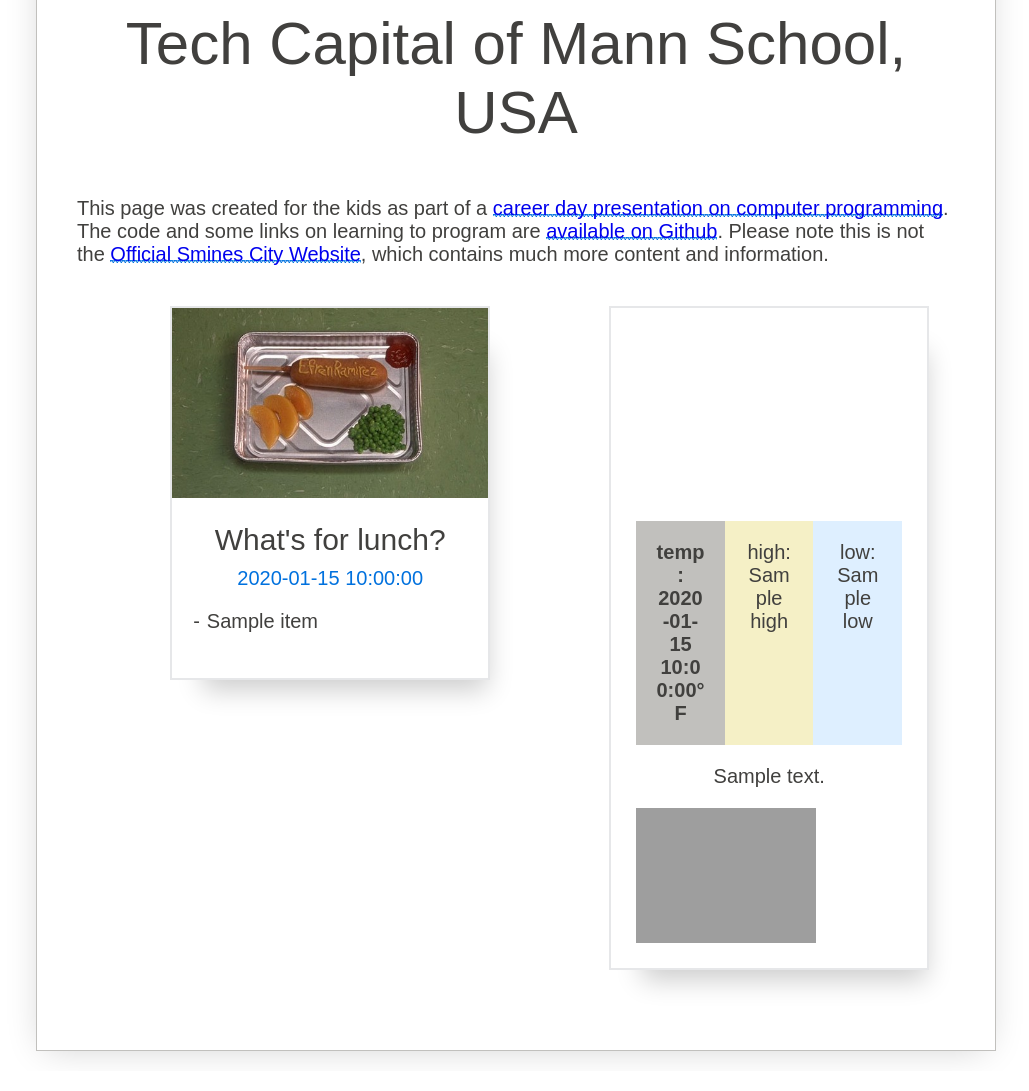
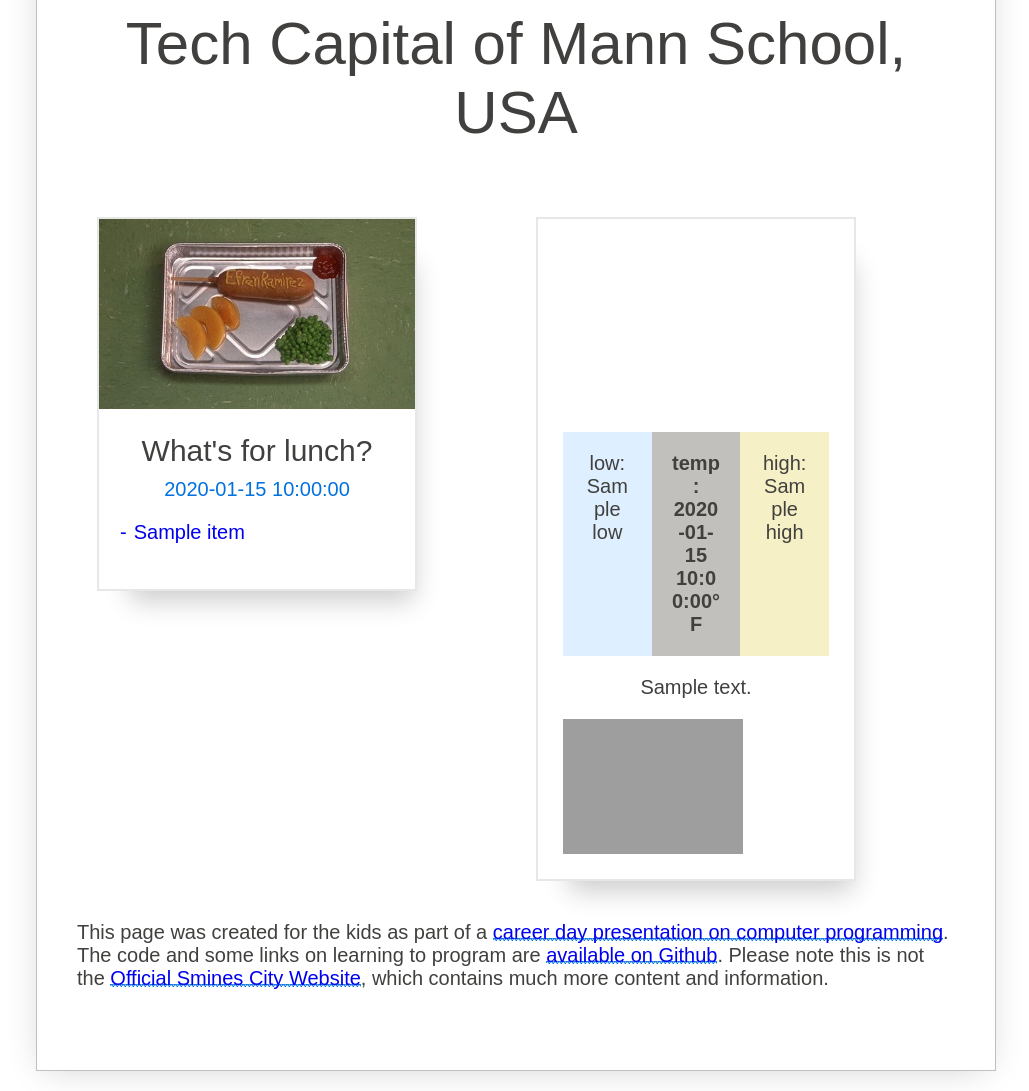
Before and after one commit to ekingery/How-To-Program-a-Computer, a Flask app: template templates/index.html in a window 1280 px wide. Shown: the part 251-1342 px from the top of the page, without its empty margins (124-1153 px from the left). Before the commit the page ends 1310 px from the top, so only its background shows below. Run offline with Flask 2, Linux system fonts and the light colour scheme; the template is opened without the code that fills it: most values are stand-ins (such as "Sample title", 1, 10 or a date in 2020); some web fonts are replaced; grey boxes are pictures that could not be loaded.

Commit message:
Favicon and other minor tweaks

```diff
--- a/templates/index.html
+++ b/templates/index.html
@@ -5,39 +5,38 @@
 		<meta name="viewport" content="width=device-width, initial-scale=1.0">
 		<meta http-equiv="X-UA-Compatible" content="ie=edge">
 		<meta http-equiv="refresh" content="300">
+    <link rel="apple-touch-icon-precomposed" href="/static/images/favicon.png">
 		<link rel="stylesheet" href="/static/css/paper.min.css">
+		<script src="/static/js/skycons.js"></script>
 		<title>Smines City</title>
-		<script src="/static/js/skycons.js"></script>
 	</head>
 	<body>
 		<div class="paper container">
 			<h1 style="text-align:center">Smines City</h1>
 			<h2 style="text-align:center">Tech Capital of Mann School, USA</h2>
-			<p>This page was created for the kids as part of a
-			<a href="https://docs.google.com/presentation/d/1b_1pT_NTi1K51UKJafgZk6ReqeyPi49H2iAuveSjHaE/edit?usp=sharing">career day presentation on computer programming</a>.
-			The code and some links on learning to program are <a href="https://github.com/ekingery/How-To-Program-a-Computer">available on Github</a>.
-			Please note this is not the <a href="http://www.op97.org/~esmith@op97.org/smines-city-website">Official Smines City Website</a>, which contains much more content and information.</p>
+			<div class="row flex-spaces">
 
-			<div class="row flex-spaces">
 				<!-- Lunch card -->
-				<div class="sm-4 col">
+				<div class="col-fill col">
 					<div class="card" style="width: 16rem;">
 						<img src="/images/food1.jpg" alt="food">
 						<div class="card-body">
 							<h4 class="card-title" style="text-align:center">What's for lunch?</h4>
-							<h5 class="card-subtitle" style="text-align:center">{{date}}</h5>
+							  <h5 class="card-subtitle" style="text-align:center">{{date}}</h5>
+              <a href="http://www.op97.org/mann/food-service">
 							<ul style="padding-left: 10px;">
 								{% for item in menu_items %}
 								<li>{{ item }}</li>
 								{% endfor %}
 							</ul>
+              </a>
 						</div>
 					</div>
 				</div>
 				<!-- /Lunch card -->
 
 				<!-- Weather card -->
-				<div class="sm-4 col">
+				<div class="col-fill col">
 					<div class="card" style="width: 16rem;">
 						<div class="card-body" style="text-align:center">
 							<!-- skycons: https://github.com/darkskyapp/skycons -->
@@ -46,14 +45,14 @@
               <h4 class="card-title"
                 popover="{{hourly_weather.data[0].summary}}" popover-position="top">How's the Weather?</h4>
               <div class="row">
+                <div class="col-4 col background-secondary">
+                  low: {{temp['low']}}
+                </div>
                 <div class="col-4 col background-primary">
                   <strong>temp: {{temp['now']}}&deg; F</strong>
                 </div>
                 <div class="col-4 col background-warning">
                   high: {{temp['high']}}
-                </div>
-                <div class="col-4 col background-secondary">
-                  low: {{temp['low']}}
                 </div>
               </div>
 							<p class="card-text">{{hourly_weather.summary}}</p>
@@ -64,6 +63,11 @@
 					</div>
 				</div>
 				<!-- /Weather card -->
+
+			<p>This page was created for the kids as part of a
+			<a href="https://docs.google.com/presentation/d/1b_1pT_NTi1K51UKJafgZk6ReqeyPi49H2iAuveSjHaE/edit?usp=sharing">career day presentation on computer programming</a>.
+			The code and some links on learning to program are <a href="https://github.com/ekingery/How-To-Program-a-Computer">available on Github</a>.
+			Please note this is not the <a href="http://www.op97.org/~esmith@op97.org/smines-city-website">Official Smines City Website</a>, which contains much more content and information.</p>
 
 			</div>
 		</div>
```
Also changed, not shown: static/images/favicon.png (added).
